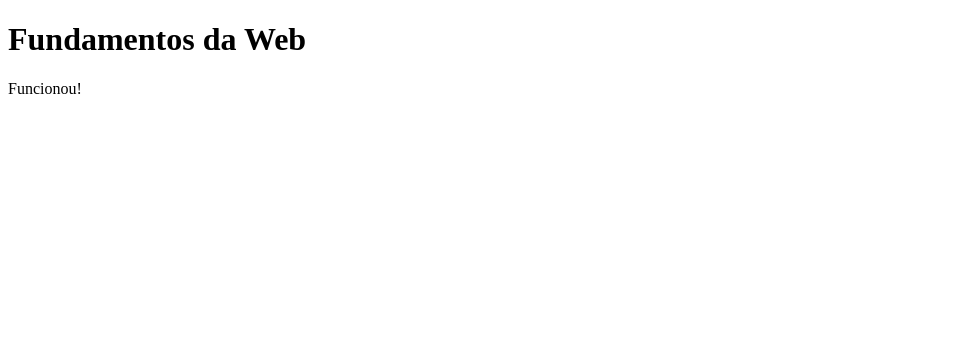
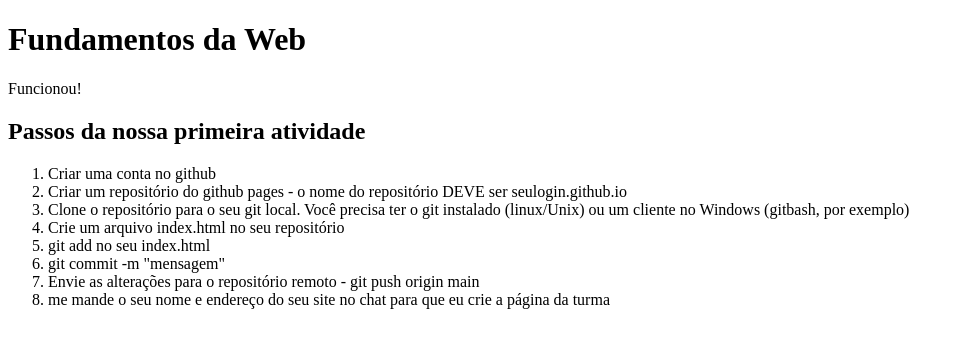
Before and after one commit to fundamentos-web20202/fundamentos-web20202.github.io, a plain HTML site: page index.html in a window 1280 px wide. Shown: the whole page, without its empty margins (0-964 px from the left). Drawn offline with Linux system fonts and the light colour scheme.

Commit message:
descrição da atividade 1

```diff
--- a/index.html
+++ b/index.html
@@ -7,5 +7,17 @@
 <body>
 	<h1>Fundamentos da Web</h1>
 	<p>Funcionou!</p>
+	<h2>Passos da nossa primeira atividade</h2>
+	<ol>
+		<li>Criar uma conta no github</li>
+		<li>Criar um repositório do github pages - o nome do repositório DEVE ser seulogin.github.io</li>
+		<li>Clone o repositório para o seu git local. Você precisa ter o git instalado (linux/Unix) ou um cliente no Windows (gitbash, por exemplo)</li>
+		<li>Crie um arquivo index.html no seu repositório</li>
+		<li>git add no seu index.html</li>
+		<li>git commit -m "mensagem"</li>
+		<li>Envie as alterações para o repositório remoto - git push origin main</li>
+		<li>me mande o seu nome e endereço do seu site no chat para que eu crie a página da turma</li>
+
+	</ol>
 </body>
 </html>
```
